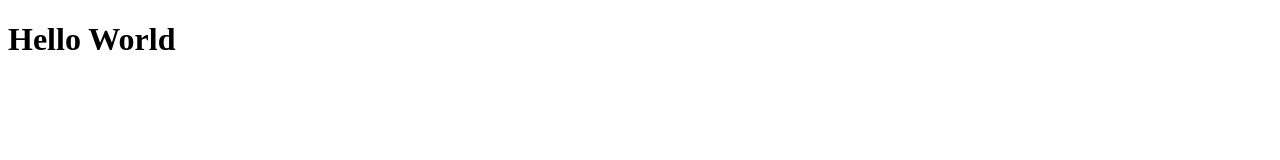
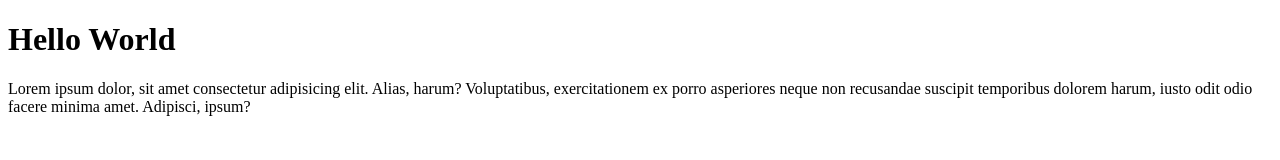
Before and after one commit to zakkanativana/wpu-git-test, a plain HTML site: page index.html in a window 1280 px wide. Drawn offline with Linux system fonts and the light colour scheme.

Commit message:
mengubah file index.html

```diff
--- a/index.html
+++ b/index.html
@@ -7,5 +7,6 @@
 </head>
 <body>
     <h1> Hello World </h1>
+    <p> Lorem ipsum dolor, sit amet consectetur adipisicing elit. Alias, harum? Voluptatibus, exercitationem ex porro asperiores neque non recusandae suscipit temporibus dolorem harum, iusto odit odio facere minima amet. Adipisci, ipsum?</p>
 </body>
 </html>
```
